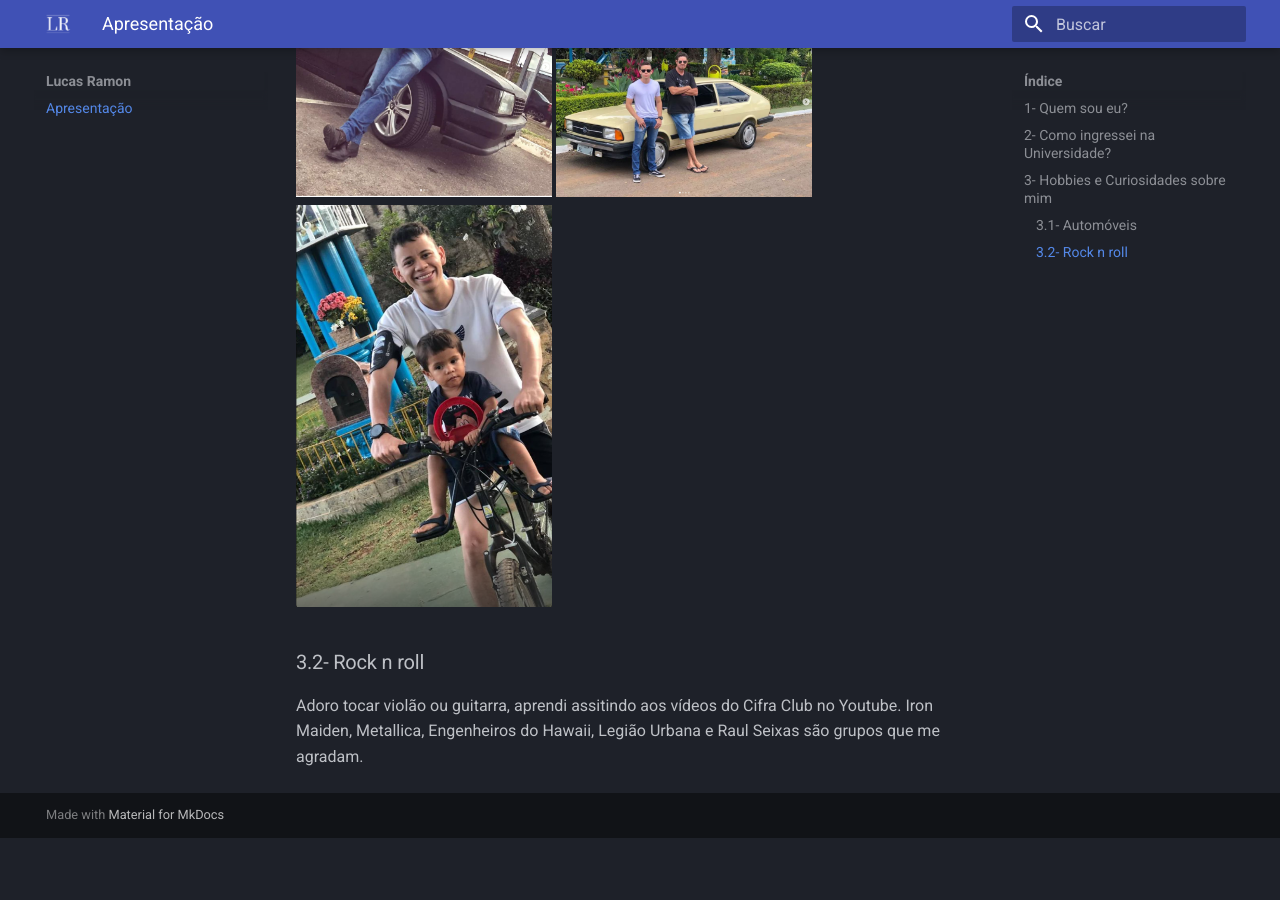
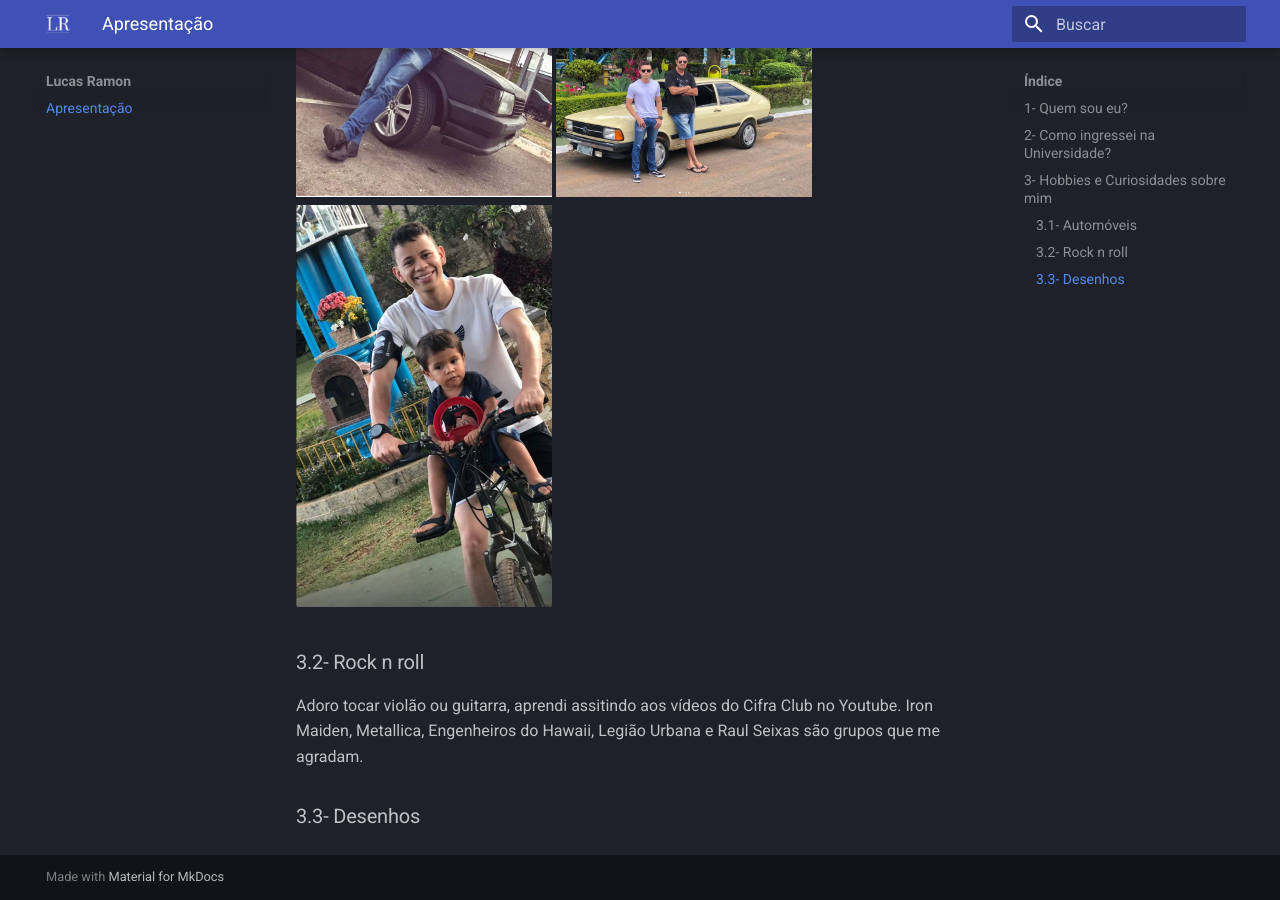
Before and after one commit to lramon2001/lramon2001.github.io, an MkDocs documentation site: the page built from docs/index.md, in a window 1280 px wide and 900 px high, scrolled down 996 px. Built offline with MkDocs 1.6.1 and Material for MkDocs 9.7.7, drawn with Linux system fonts in a browser that asks for light colours; before the commit the page ends 1834 px from its top, so only the background shows below that.

Commit message:
Update index.md

```diff
--- a/docs/index.md
+++ b/docs/index.md
@@ -19,3 +19,5 @@ Sou apaixonado por carros, motocicletas e bicicletas. Gosto de dirigir o Opala 1
 
 ### 3.2- Rock n roll
 Adoro tocar violão ou guitarra, aprendi assitindo aos vídeos do Cifra Club no Youtube. Iron Maiden, Metallica, Engenheiros do Hawaii, Legião Urbana e Raul Seixas são grupos que me agradam.
+
+### 3.3- Desenhos
```
